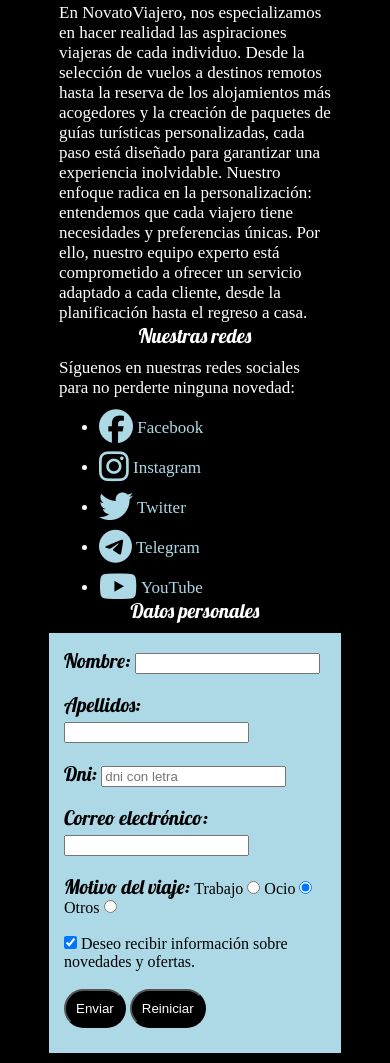
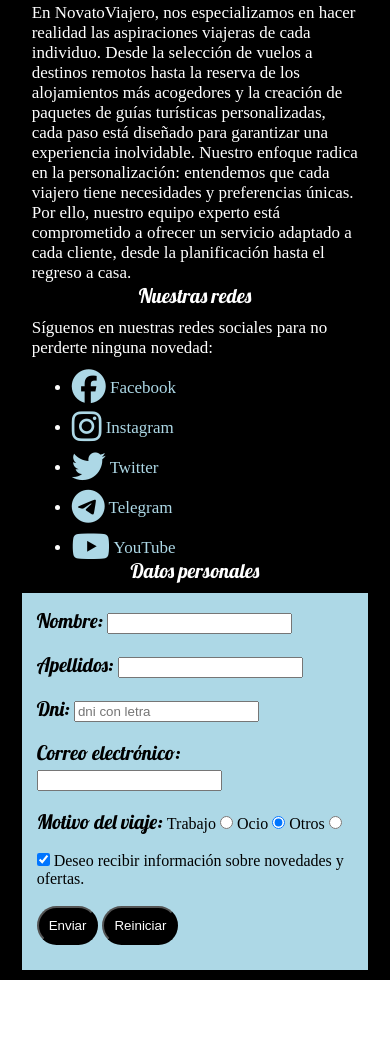
Before and after one commit to arletvm/empresa-real, a plain HTML site: page index.html in a window 390 px wide. Shown: the part 3461-4524 px from the top of the page. After the commit the page ends 4441 px from the top, so only its background shows below. Drawn offline with Linux system fonts and the light colour scheme.

Commit message:
version 1.2

```diff
--- a/css/style.css
+++ b/css/style.css
@@ -263,12 +263,10 @@
             }
             #somos, #redes {
                 width: 100%;
-                padding: 0 10%;
             }
 
             #formulario {
                 width: 100%;
-                padding: 0 10%;
             }
         }
 
```
